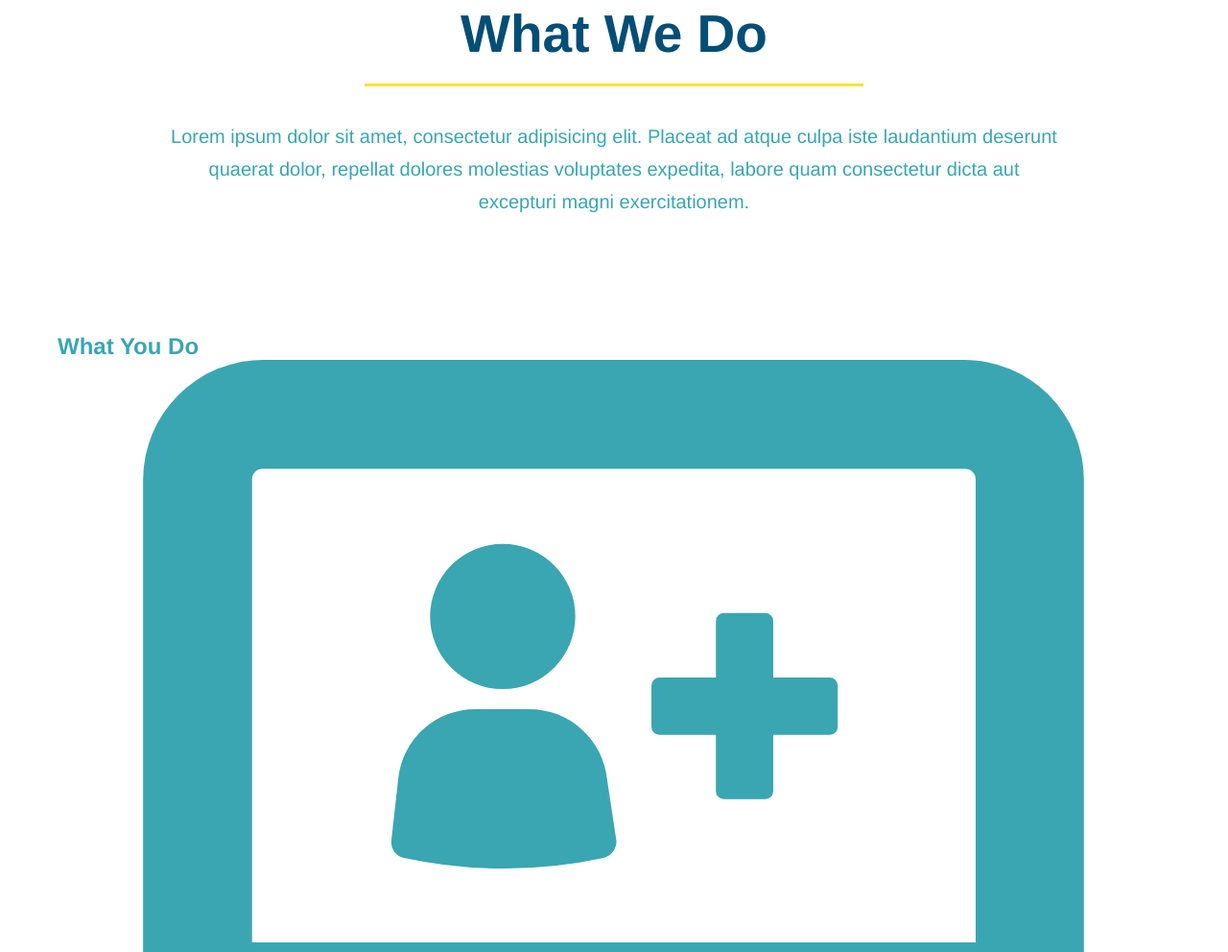
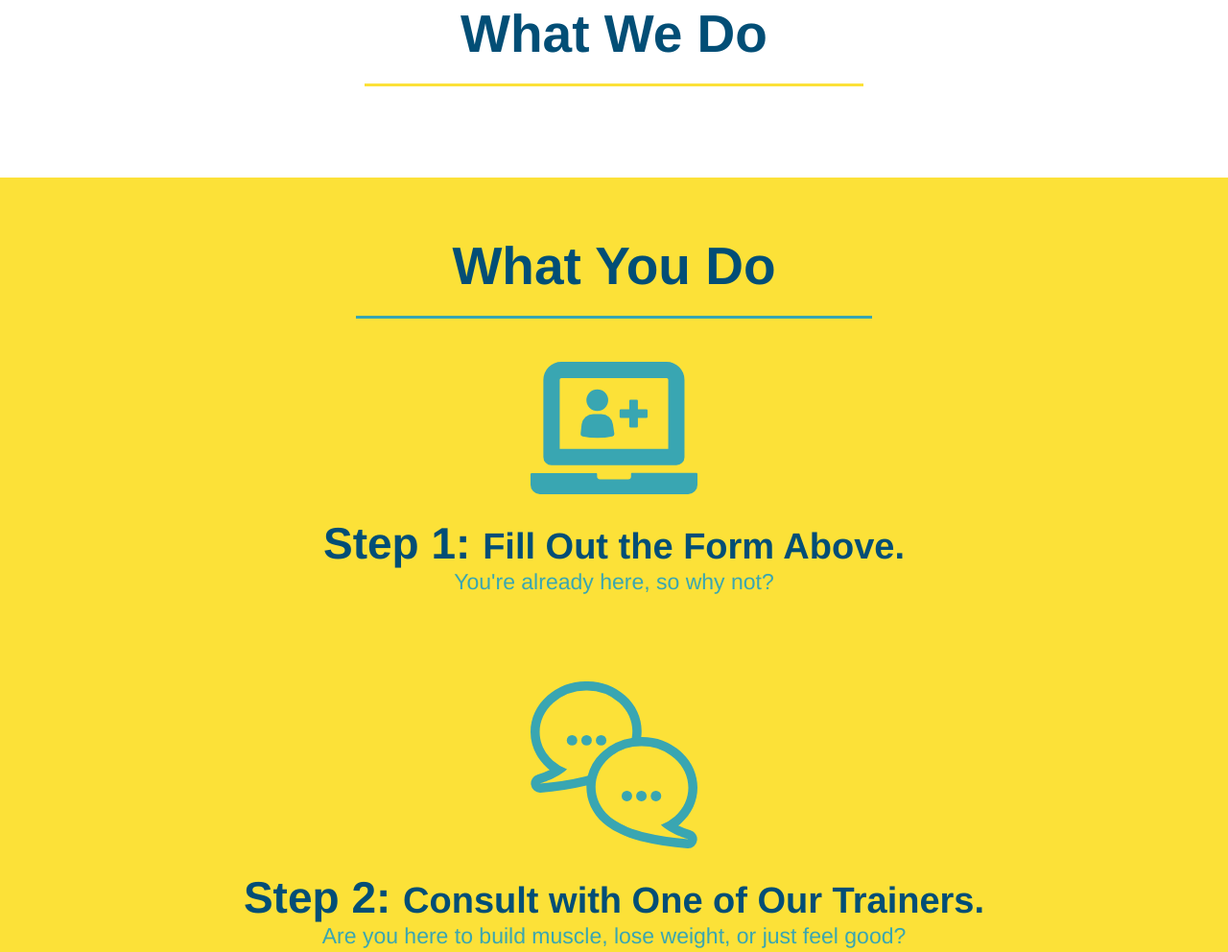
Before and after one commit to smon4544/run-buddy, a plain HTML site: page index.html in a window 1280 px wide. Shown: the part 739-1731 px from the top of the page at 96% size. Drawn offline with Linux system fonts and the light colour scheme.

Commit message:
Style What You Do Section

```diff
--- a/Assets/CSS/style.css
+++ b/Assets/CSS/style.css
@@ -139,16 +139,6 @@ section {
     text-align: center;
 }
 
-.intro h2 {
-    font-size: 55px;
-    color: #024e76;
-    margin-bottom: 35px;
-    padding: 0 100px 20px 100px;
-    border-bottom: 3px solid;
-    border-color: #fce138;
-    display: inline-block;
-}
-
 .intro p {
     line-height: 1.7;
     color: #39a6b2;
@@ -156,3 +146,49 @@ section {
     font-size: 20px;
     margin: 0 auto;
 }
+
+.steps {
+    text-align: center;
+    background: #fce138;
+}
+
+.section-title {
+    font-size: 55px;
+    color: #024e76;
+    margin-bottom: 35px;
+    padding: 0 100px 20px 100px;
+    display: inline-block;
+    border-bottom: 3px solid;
+}
+
+.primary-border {
+    border-color: #fce138;
+}
+
+.secondary-border {
+    border-color: #39a6b2;
+}
+
+.steps div {
+    margin-bottom: 80px;
+}
+
+.steps img {
+    width: 15%;
+    margin: 10px 0;
+}
+
+.steps h3 {
+    color: #024e76;
+    font-size: 46px;
+    margin-top: 10px;
+}
+
+.steps p {
+    color: #39a6b2;
+    font-size: 23px;
+}
+
+.steps span {
+    font-size: 38px;
+}
--- a/index.html
+++ b/index.html
@@ -75,41 +75,38 @@
 
   <!-- "What we do" section -->
   <section id="what-we-do" class="intro">
-    <h2>What We Do</h2>
-    <p>
-      Lorem ipsum dolor sit amet, consectetur adipisicing elit. Placeat ad atque culpa iste laudantium deserunt quaerat dolor, repellat dolores molestias voluptates expedita, labore quam consectetur dicta aut excepturi magni exercitationem.
-    </p>
+    <h2 class="section-title primary-border">What We Do</h2>
   </section>
 
   <!-- "What you do" section -->
-  <section id="what-you-do">
-    <h2>What You Do</h2>
+  <section id="what-you-do" class="steps">
+    <h2 class="section-title secondary-border">What You Do</h2>
 
     <div>
       <!-- insert this img element -->
       <img src="./assets/images/step-1.svg" alt="" />
-      <h3>Step 1: Fill Out the Form Above.</h3>
+      <h3>Step 1: <span>Fill Out the Form Above.</span></h3>
       <p>You're already here, so why not?</p>
     </div>
 
     <div>
       <!-- insert this img element -->
       <img src="./assets/images/step-2.svg" alt="" />
-      <h3>Step 2: Consult with One of Our Trainers.</h3>
+      <h3>Step 2: <span>Consult with One of Our Trainers.</span></h3>
       <p>Are you here to build muscle, lose weight, or just feel good?</p>
     </div>
 
     <div>
       <!-- insert this img element -->
       <img src="./assets/images/step-3.svg" alt="" />
-      <h3>Step 3: Get Running.</h3>
+      <h3>Step 3: <span>Get Running.</span></h3>
       <p>Hit the ground running (literally) once your trainer lays out your plan.</p>
     </div>
 
     <div>
       <!-- insert this img element -->
       <img src="./assets/images/step-4.svg" alt="" />
-      <h3>Step 4: See Results.</h3>
+      <h3>Step 4: <span>See Results.</span></h3>
       <p>Bi-weekly checkins with your trainer will keep you focused</p>
     </div>
   </section>
```
